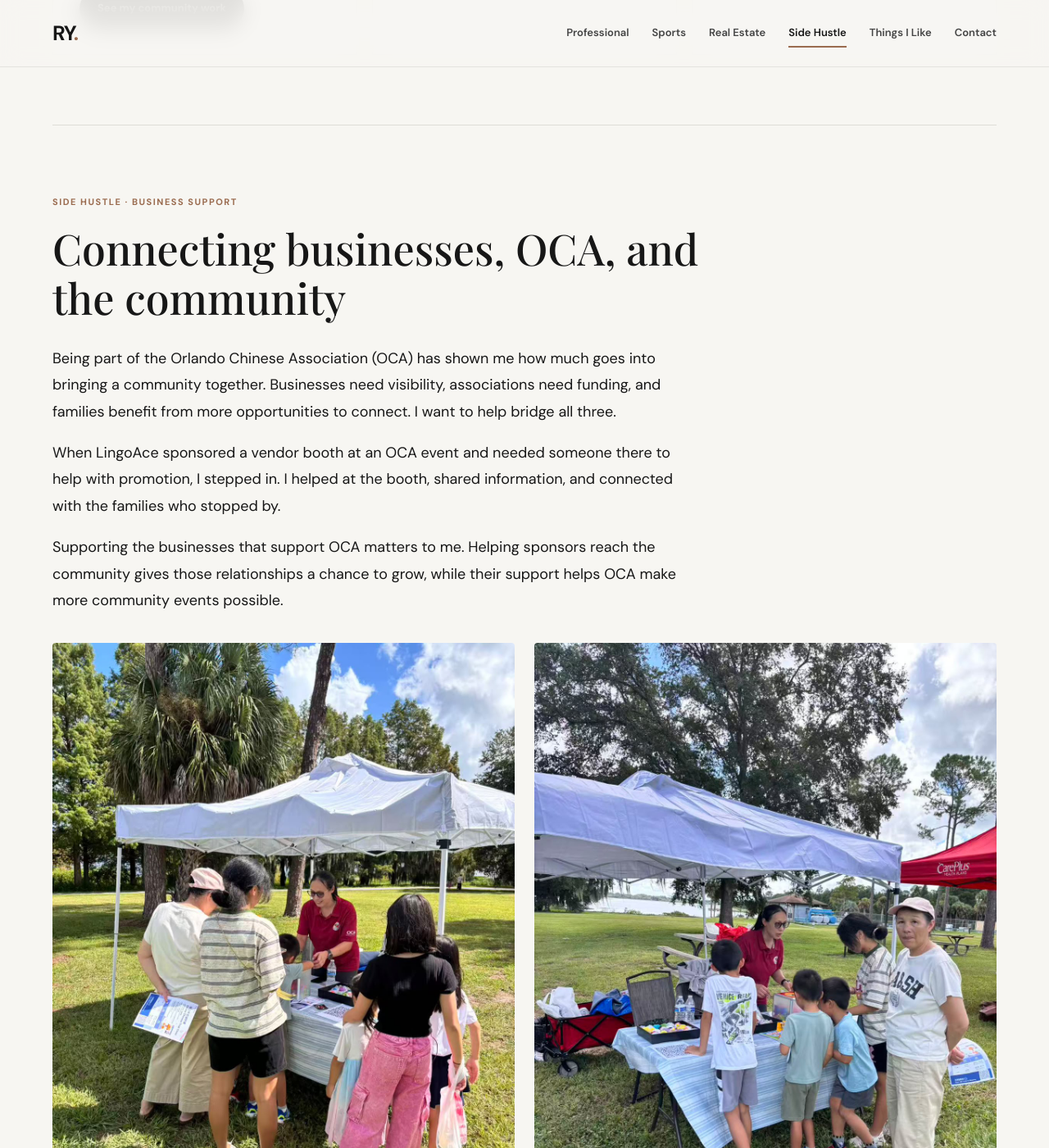
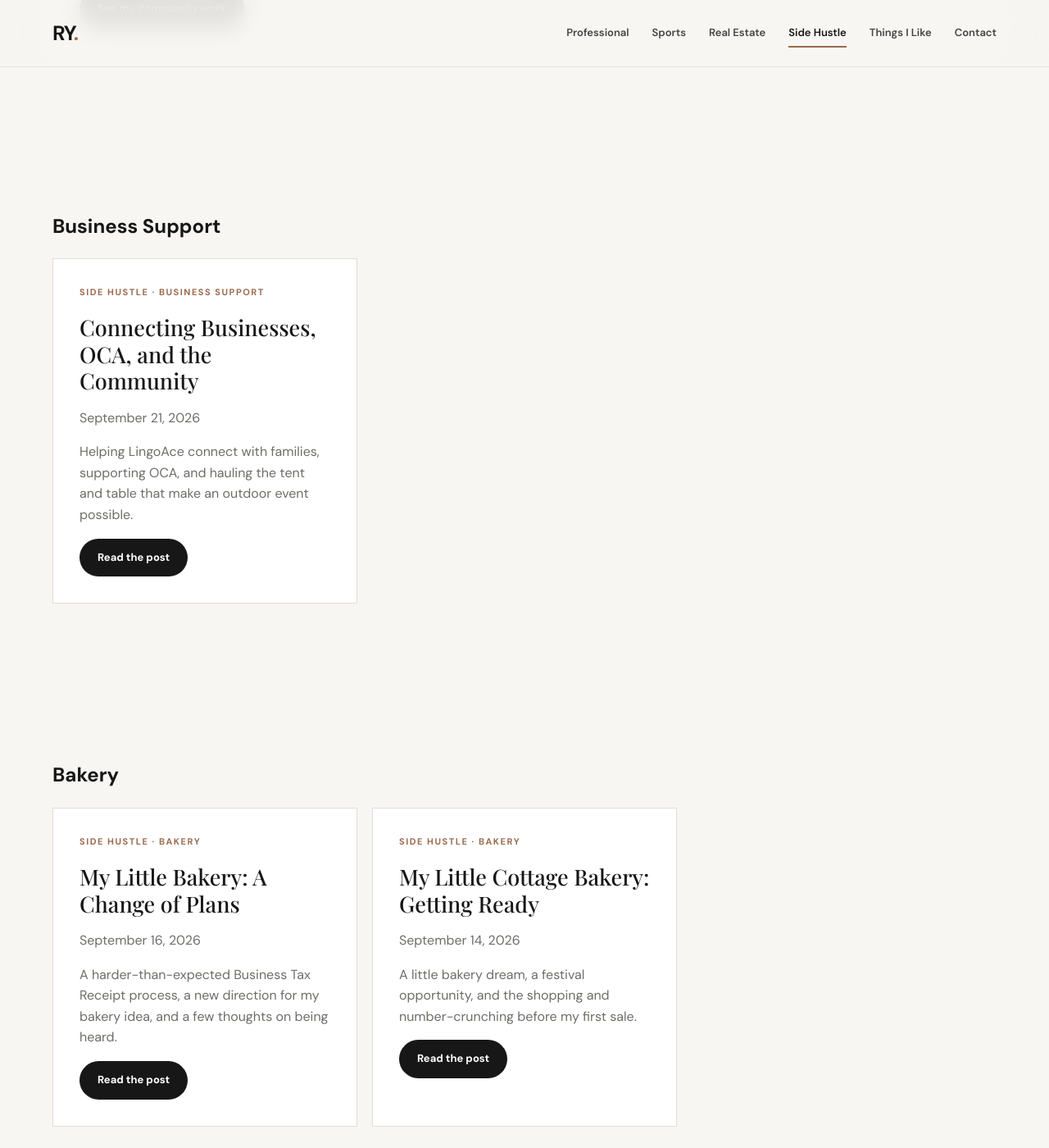
Before and after one commit to High4Ferrum/Rebeccashub, a Jekyll site: the page built from side-hustle.md, in a window 1280 px wide and 1400 px high, scrolled down 886 px. Shown: the whole window at 82% size. Built offline with Jekyll 4.4.1, drawn with Linux system fonts in a browser that asks for light colours; some of the changed text lies outside the part shown.

Commit message:
Format Business Support story as a dated blog post with category listing

```diff
--- a/_layouts/post.html
+++ b/_layouts/post.html
@@ -5,7 +5,7 @@
   <meta name="viewport" content="width=device-width, initial-scale=1">
   <title>{% if page.title %}{{ page.title }} | {% endif %}Rebecca Yener</title>
   <meta name="description" content="{{ site.description }}">
-  <link rel="stylesheet" href="{{ '/assets/css/style.css' | relative_url }}">
+  <link rel="stylesheet" href="{{ '/assets/css/style.css' | relative_url }}?v={{ site.time | date: '%s' }}">
 </head>
 <body>
   <header class="site-header">
--- a/side-hustle.md
+++ b/side-hustle.md
@@ -30,39 +30,20 @@ permalink: /side-hustle/
   </article>
 </section>
 
-<section class="wrap section business-story" id="business-support" aria-labelledby="business-support-heading">
-  <p class="eyebrow">Side Hustle · Business Support</p>
-  <h2 id="business-support-heading">Connecting businesses, OCA, and the community</h2>
-  <div class="business-copy">
-    <p>Being part of the Orlando Chinese Association (OCA) has shown me how much goes into bringing a community together. Businesses need visibility, associations need funding, and families benefit from more opportunities to connect. I want to help bridge all three.</p>
-    <p>When LingoAce sponsored a vendor booth at an OCA event and needed someone there to help with promotion, I stepped in. I helped at the booth, shared information, and connected with the families who stopped by.</p>
-    <p>Supporting the businesses that support OCA matters to me. Helping sponsors reach the community gives those relationships a chance to grow, while their support helps OCA make more community events possible.</p>
+<section class="wrap section" id="business-support" aria-labelledby="business-support-heading" style="scroll-margin-top: 100px;">
+  <h2 id="business-support-heading">Business Support</h2>
+  <div class="card-grid">
+    {% assign business_posts = site.categories['business-support'] %}
+    {% for post in business_posts %}
+    <article class="card">
+      <p class="eyebrow">Side Hustle · Business Support</p>
+      <h3><a href="{{ post.url | relative_url }}">{{ post.title }}</a></h3>
+      <p><time datetime="{{ post.date | date_to_xmlschema }}">{{ post.date | date: "%B %-d, %Y" }}</time></p>
+      <p>{{ post.excerpt | strip_html }}</p>
+      <a class="button" href="{{ post.url | relative_url }}">Read the post</a>
+    </article>
+    {% endfor %}
   </div>
-  <div class="business-photos">
-    <figure>
-      <img src="{{ '/assets/images/oca-business-support/promotion.jpeg' | relative_url }}" alt="Rebecca helping visitors at the outdoor promotional booth beneath a white canopy." width="1200" height="1600" loading="lazy">
-      <figcaption>Helping with promotion and welcoming families to the booth.</figcaption>
-    </figure>
-    <figure>
-      <img src="{{ '/assets/images/oca-business-support/families.jpeg' | relative_url }}" alt="Families gathered around the promotional table at the OCA outdoor event." width="1200" height="1600" loading="lazy">
-      <figcaption>Connecting a community sponsor with the families it hopes to reach.</figcaption>
-    </figure>
-  </div>
-  <div class="business-behind-scenes">
-    <figure>
-      <img src="{{ '/assets/images/oca-business-support/setup.jpeg' | relative_url }}" alt="A red wagon loaded with equipment for the outdoor event setup." width="768" height="1024" loading="lazy">
-      <figcaption>Before the conversations: getting the equipment to the spot.</figcaption>
-    </figure>
-    <div class="business-copy">
-      <h3>The work behind the booth</h3>
-      <p>Outdoor events are tiring! Before I could talk with anyone, I had to haul the table, tent, and supplies to the spot and get everything set up. There is a lot of physical work behind a welcoming booth.</p>
-      <p>For me, business support means showing up and doing that work, too. The effort is part of helping a sponsor connect with people and helping a community event come together.</p>
-    </div>
-  </div>
-  <figure class="business-team">
-    <img src="{{ '/assets/images/oca-business-support/leadership.jpeg' | relative_url }}" alt="The Orlando Chinese Association leadership team gathered for a group photo at the outdoor event." width="1024" height="828" loading="lazy">
-    <figcaption>The Orlando Chinese Association leadership team.</figcaption>
-  </figure>
 </section>
 
 <section class="wrap section" aria-labelledby="bakery-heading">
```
Also changed, not shown: _posts/2026-09-21-connecting-businesses-oca-and-the-community.md (added, +50 -0 lines).
